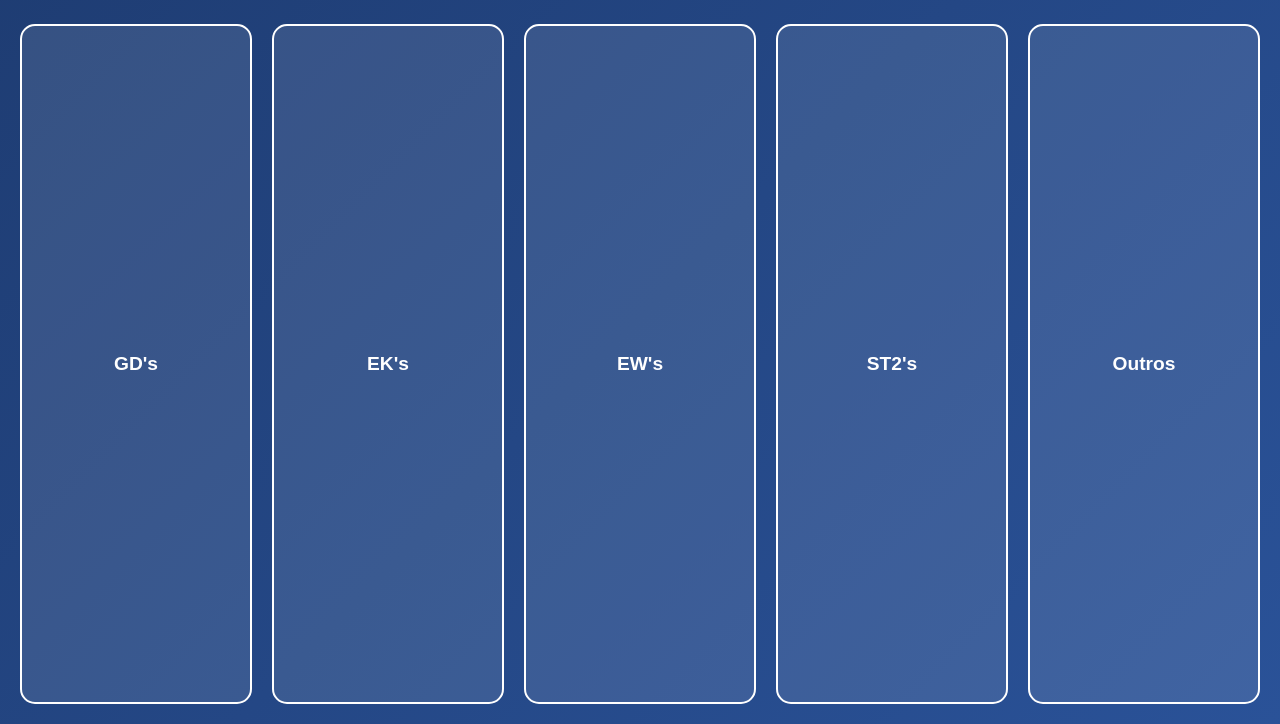
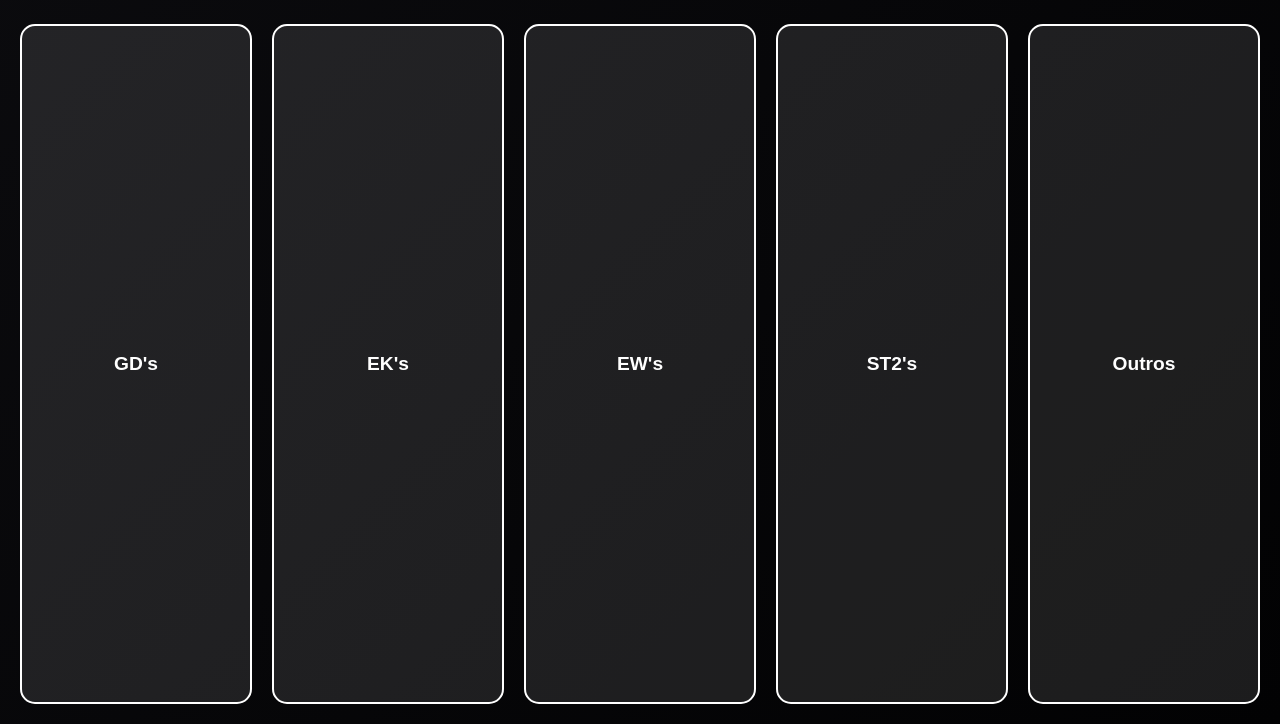
Before and after one commit to Uelito-888/PainelPCM, a plain HTML site: page index.html in a window 1280 px wide. Shown: the part 88-812 px from the top of the page. Drawn offline with Linux system fonts and the light colour scheme.

Commit message:
troca de cor

```diff
--- a/index.html
+++ b/index.html
@@ -8,7 +8,7 @@
 <style>
   body {
     font-family: "Segoe UI", sans-serif;
-    background: linear-gradient(135deg, #1e3c72, #2a5298);
+    background: linear-gradient(135deg, #0b0b0e, #020203);
     color: white;
     display: flex;
     flex-direction: column;
@@ -177,4 +177,5 @@ function voltarMenu(){
 </script>
 
 </body>
+
 </html>
```
